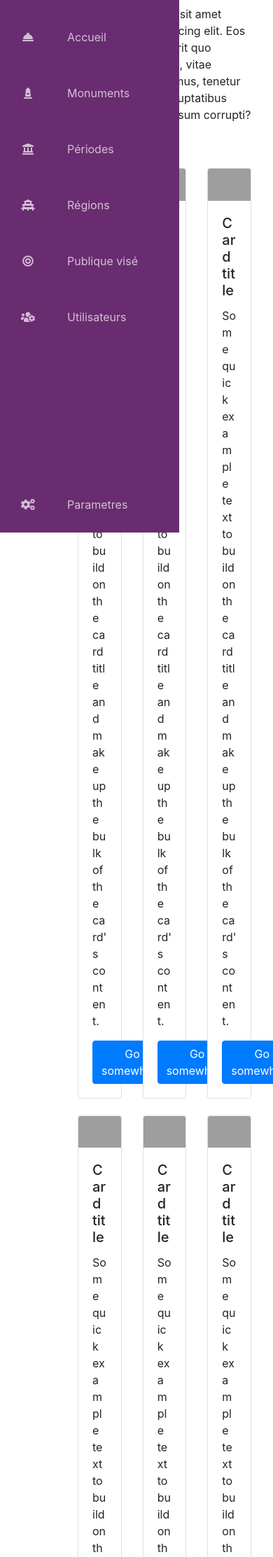
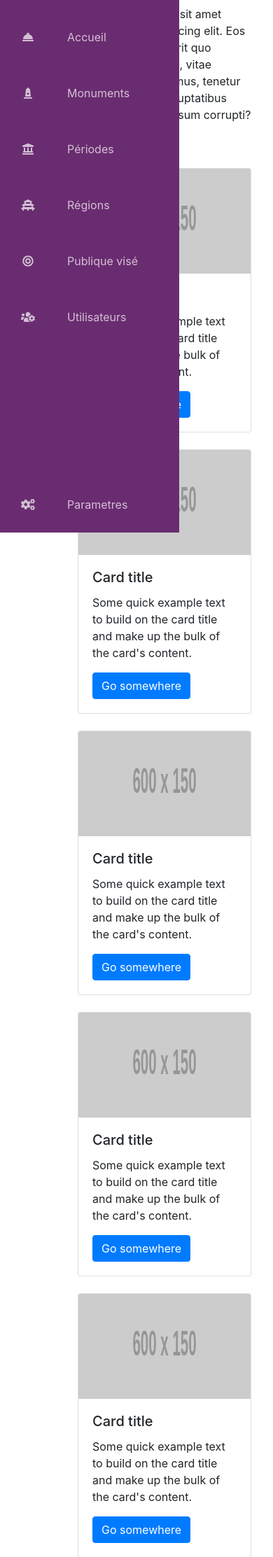
Before and after one commit to AlbanRenahy/museo, a Symfony app: template templates/dashboard/index.html.twig in a window 390 px wide; the page is wider, and only the part inside the window is pictured. Shown: the part 83-2308 px from the top of that part at 70% size. Run offline with Twig, Linux system fonts and the light colour scheme; the template is opened without the code that fills it, so the values that code supplies are empty; some libraries are stand-ins or nearby versions; grey boxes are pictures that could not be loaded.

Commit message:
fix: Index for Dashboard

```diff
--- a/templates/dashboard/layout/block/part1.html.twig
+++ b/templates/dashboard/layout/block/part1.html.twig
@@ -1,6 +1,6 @@
-<div class="col-4 md-3 mt-4">
+<div class="col-12 col-md-4 mt-4">
     <div class="card">
-        <img src="..." class="card-img-top" alt="...">
+        <img src="https://fakeimg.pl/600x150/" class="card-img-top" height="150px">
         <div class="card-body">
           <h5 class="card-title">Card title</h5>
           <p class="card-text">Some quick example text to build on the card title and make up the bulk of the card's content.</p>
@@ -8,9 +8,9 @@
         </div>
     </div>
 </div>
-<div class="col-4 md-3 mt-4">
+<div class="col-12 col-md-4 mt-4">
   <div class="card">
-        <img src="..." class="card-img-top" alt="...">
+      <img src="https://fakeimg.pl/600x150/" class="card-img-top" height="150px">
       <div class="card-body">
         <h5 class="card-title">Card title</h5>
         <p class="card-text">Some quick example text to build on the card title and make up the bulk of the card's content.</p>
@@ -18,9 +18,9 @@
       </div>
   </div>
 </div>
-<div class="col-4 md-3 mt-4">
+<div class="col-12 col-md-4 mt-4">
   <div class="card">
-        <img src="..." class="card-img-top" alt="...">
+      <img src="https://fakeimg.pl/600x150/" class="card-img-top" height="150px">
       <div class="card-body">
         <h5 class="card-title">Card title</h5>
         <p class="card-text">Some quick example text to build on the card title and make up the bulk of the card's content.</p>
--- a/templates/dashboard/layout/block/part2.html.twig
+++ b/templates/dashboard/layout/block/part2.html.twig
@@ -1,6 +1,6 @@
-<div class="col-4 md-3 mt-4">
+<div class="col-12 col-md-4 mt-4">
   <div class="card">
-        <img src="..." class="card-img-top" alt="...">
+      <img src="https://fakeimg.pl/600x150/" class="card-img-top" height="150px">
       <div class="card-body">
         <h5 class="card-title">Card title</h5>
         <p class="card-text">Some quick example text to build on the card title and make up the bulk of the card's content.</p>
@@ -8,9 +8,9 @@
       </div>
   </div>
 </div>
-<div class="col-4 md-3 mt-4">
+<div class="col-12 col-md-4 mt-4">
   <div class="card">
-        <img src="..." class="card-img-top" alt="...">
+      <img src="https://fakeimg.pl/600x150/" class="card-img-top" height="150px">
       <div class="card-body">
         <h5 class="card-title">Card title</h5>
         <p class="card-text">Some quick example text to build on the card title and make up the bulk of the card's content.</p>
@@ -18,9 +18,9 @@
       </div>
   </div>
 </div>
-<div class="col-4 md-3 mt-4">
+<div class="col-12 col-md-4 mt-4">
   <div class="card">
-        <img src="..." class="card-img-top" alt="...">
+      <img src="https://fakeimg.pl/600x150/" class="card-img-top" height="150px">
       <div class="card-body">
         <h5 class="card-title">Card title</h5>
         <p class="card-text">Some quick example text to build on the card title and make up the bulk of the card's content.</p>
```
Also changed, not shown: public/assets/img/art_ card_img.svg (added), public/assets/img/user_card_img.svg (added). Lines whose indentation alone changed are shown as unchanged.
